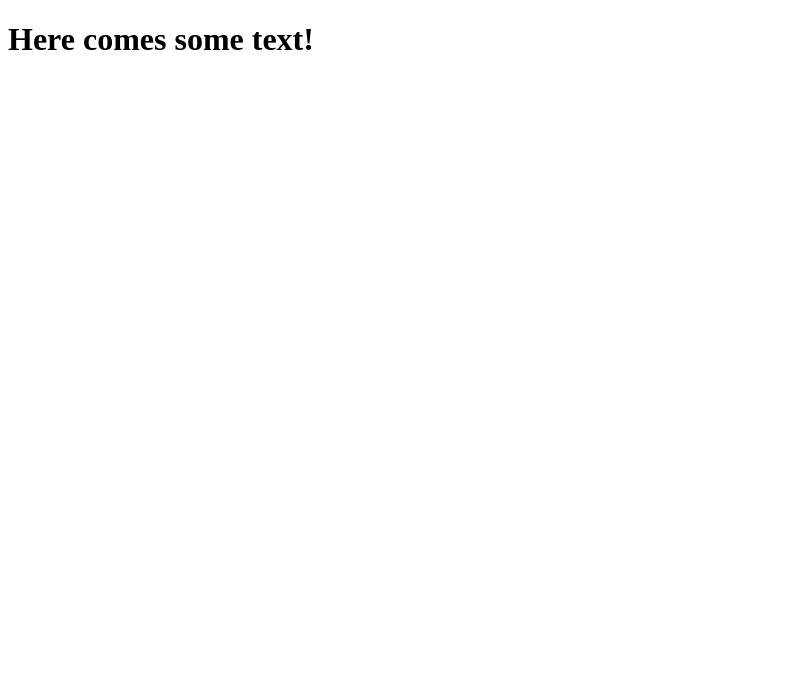
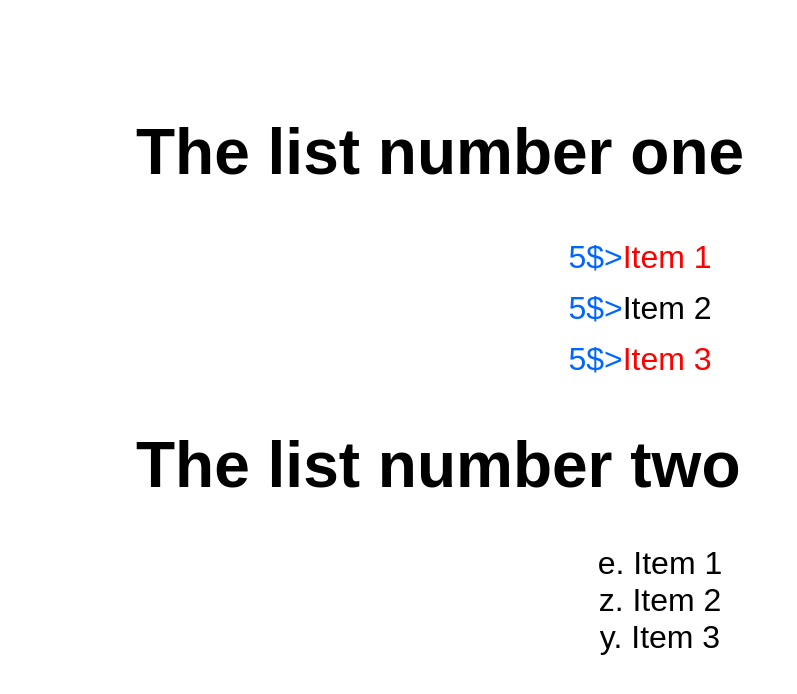
Before and after one commit to Kirill9m/git-kirill, a plain HTML site: page html/list-styles/index.html in a window 1280 px wide. Shown: the whole page, without its empty margins (0-797 px from the left). Drawn offline with Linux system fonts and the light colour scheme.

Commit message:
Education

```diff
--- /dev/null
+++ b/html/css-font-style/main.css
@@ -0,0 +1,40 @@
+/* CTRL-B Hide file tree*/
+
+/* :visited, :hover, :active, :focus*/
+
+body {
+    padding: 10%;
+    font-size: 1rem;
+    /* serif - newpappers academic, monospace, cursive, fantasy, Arial, Verdana*/
+    font-family: "Sixtyfour Convergence", sans-serif;
+    font-weight: 100;
+    font-optical-sizing: auto;
+    font-style: normal;
+  }
+    /* fonts.google.com */
+
+/* input, button {
+    font: inherit;
+} */
+
+p {
+    /* underline, overline, line-through */
+    text-decoration: none;
+    /* capitalize, lowercase, uppercase */
+    text-transform: none;
+    /* left, right, justify */
+    text-align: left;
+    /* 3em */
+    text-indent: 0;
+    /* 1.2 standart */
+    line-height: 1.2;
+    /* 0.2em */
+    letter-spacing: 0;
+    /* 0.5em */
+    word-spacing: 0;
+    /* 100 is light, 900 is bold*/
+    font-weight: 300;
+    /* italic, oblique */
+    font-style: normal;
+
+}
--- /dev/null
+++ b/html/css-margin-padding-border/main.css
@@ -0,0 +1,27 @@
+* {
+    margin: 0;
+    padding: 0;
+    box-sizing: border-box;
+    background-color: blanchedalmond;
+}
+
+.container{
+    border: 5px double red;
+    font-size: 1.5rem;
+    margin: 1em;
+    padding: 1em;
+    outline: 3px solid green;
+    outline-offset: 1px;
+}
+
+.circle {
+    margin: 3rem auto;
+    background-color: rgb(255, 255, 0);
+    width: 100px;
+    height: 100px;
+    border: 2px solid black;
+    border-radius: 50px;
+    outline: 2px solid red;
+    outline-offset: 0.25rem;
+
+}
--- /dev/null
+++ b/html/display/main.css
@@ -0,0 +1,47 @@
+
+body {
+    margin: 0;
+    padding: 0;
+    box-sizing: border-box;
+    font-size: 2rem;
+    font-family: Impact, Haettenschweiler, 'Arial Narrow Bold', sans-serif;
+}
+
+/* main {
+    background-color: aqua;
+    width: 50%;
+} */
+
+/* p {
+    background-color: lightgray;
+}
+
+.opposite {
+    display: inline-block;
+    background-color: rgb(121, 121, 121);
+    color: white;
+    padding: 4rem;
+    margin: 100px;
+} */
+
+ul {
+    list-style-type: none;
+    padding: 0.5rem;
+    text-align: right;
+    background-color: hsla(0, 92%, 67%, 0.818);
+    margin: 0;
+}
+
+li {
+    display: inline-block;
+    margin-inline: 0.5rem;
+}
+
+li a {
+    color: hsla(59, 92%, 67%, 0.68);
+    text-decoration: none;
+}
+
+li a:hover, li a:focus {
+    text-decoration: underline;
+}
--- a/html/css/index.html
+++ b/html/list-styles/index.html
@@ -1,5 +1,6 @@
 <!DOCTYPE html>
 <html>
+
 <head>
     <meta charset='utf-8'>
     <meta http-equiv='X-UA-Compatible' content='IE=edge'>
@@ -8,7 +9,24 @@
     <link rel='stylesheet' type='text/css' media='screen' href='main.css'>
     <script src='main.js'></script>
 </head>
+
 <body>
-    <h1>Here comes some text!</h1>
+    <main>
+        <h1>The list number one</h1>
+        <ul>
+            <li>Item 1</li>
+            <li>Item 2</li>
+            <li>Item 3</li>
+        </ul>
+
+        <h1>The list number two</h1>
+        <ol start="5" reversed>
+            <li>Item 1</li>
+            <li value="26">Item 2</li>
+            <li>Item 3</li>
+        </ol>
+
+    </main>
 </body>
+
 </html>
--- /dev/null
+++ b/html/list-styles/main.css
@@ -0,0 +1,34 @@
+body {
+    padding: 5% 10%;
+    font-size: 2rem;
+    font-family: Arial, Helvetica, sans-serif;
+}
+
+ol {
+    /* decimal is default */
+    list-style-type: lower-alpha;
+    text-align: center;
+    list-style-position: inside;
+}
+
+ul {
+    list-style-type: none;
+    padding: 0;
+    line-height: 1.6;
+    list-style-position: inside;
+    text-align: center;
+    /* list-style-image: url("../list-styles/img/checkmark-png-line-29.png"); */
+
+}
+
+ul li:nth-child(odd) {
+    color: red;
+}
+
+ul li::marker {
+    color: hsl(216, 100%, 50%);
+    font-family: fantasy;
+    font-size: 1em;
+    content: "5$>";
+
+}
--- /dev/null
+++ b/html/mini-project/main.css
@@ -0,0 +1,55 @@
+* {
+    margin: 0;
+    padding: 0;
+    box-sizing: border-box;
+}
+
+body {
+    margin: 0.5rem;
+    font-family: Cambria, Cochin, Georgia, Times, 'Times New Roman', serif;
+    text-align: center;
+}
+
+nav {
+    border: 2px solid #333;
+    border-radius: 2rem;
+    margin: 0 auto 1rem;
+    max-width: 600px;
+    font-size: 3rem;
+    line-height: 7rem;
+}
+
+h2 {
+    padding: 1rem;
+    background: gold;
+    border-radius: 2rem 2rem 0 0;
+}
+
+ul {
+    list-style-type: none;
+}
+
+li {
+    border-top: 1px solid #333;
+}
+
+li a {
+    display: block;
+}
+
+li a,
+li a:visited {
+    text-decoration: none;
+    color: #333;
+}
+
+li a:hover,
+li a:focus {
+    background: #333;
+    color: whitesmoke;
+    cursor: pointer;
+}
+
+li:last-child a {
+    border-radius: 0 0 2rem 2rem;
+}
```
Also changed, not shown: html/css-font-style/index.html (added, +38 -0 lines), html/css-margin-padding-border/index.html (added, +19 -0 lines), html/display/index.html (added, +29 -0 lines), html/mini-project/index.html (added, +29 -0 lines), html/mini-project/one.html (added, +3 -0 lines), html/mini-project/two.html (added, +3 -0 lines), html/Floats/index.html (added), html/Floats/main.css (added), html/list-styles/img/checkmark-png-line-29.png (added).
